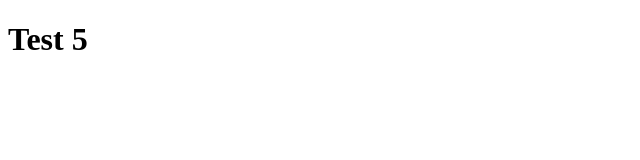
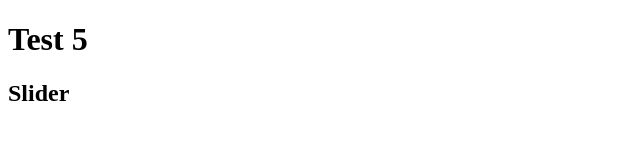
Before and after one commit to smetzdev/git-cli-test, a plain HTML site: page index.html in a window 1280 px wide. Shown: the whole page, without its empty margins (0-640 px from the left). Drawn offline with Linux system fonts and the light colour scheme.

Commit message:
Add slider (#6) (#7)

```diff
--- a/index.html
+++ b/index.html
@@ -7,5 +7,6 @@
   </head>
   <body>
     <h1>Test 5</h1>
+    <h2>Slider</h2>
   </body>
 </html>
```
